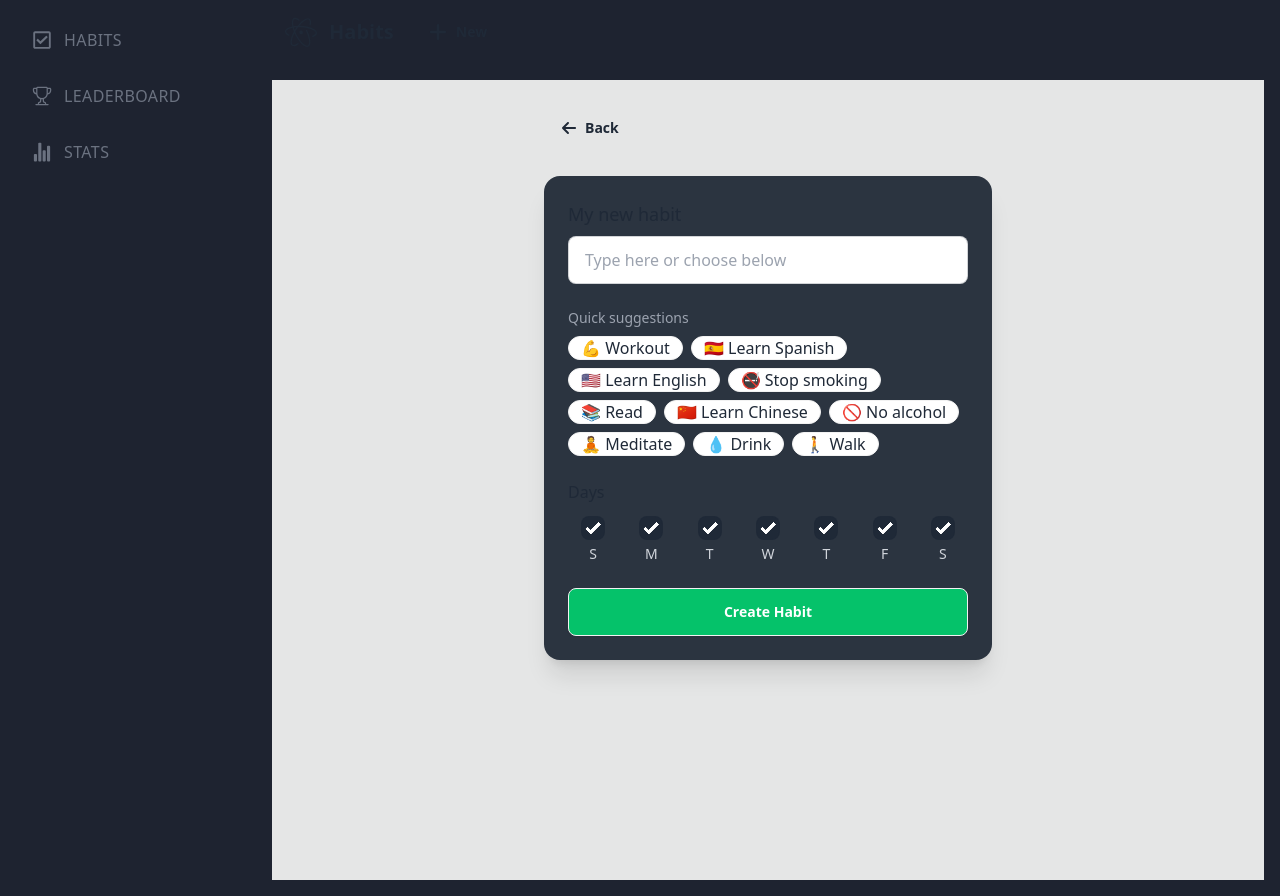
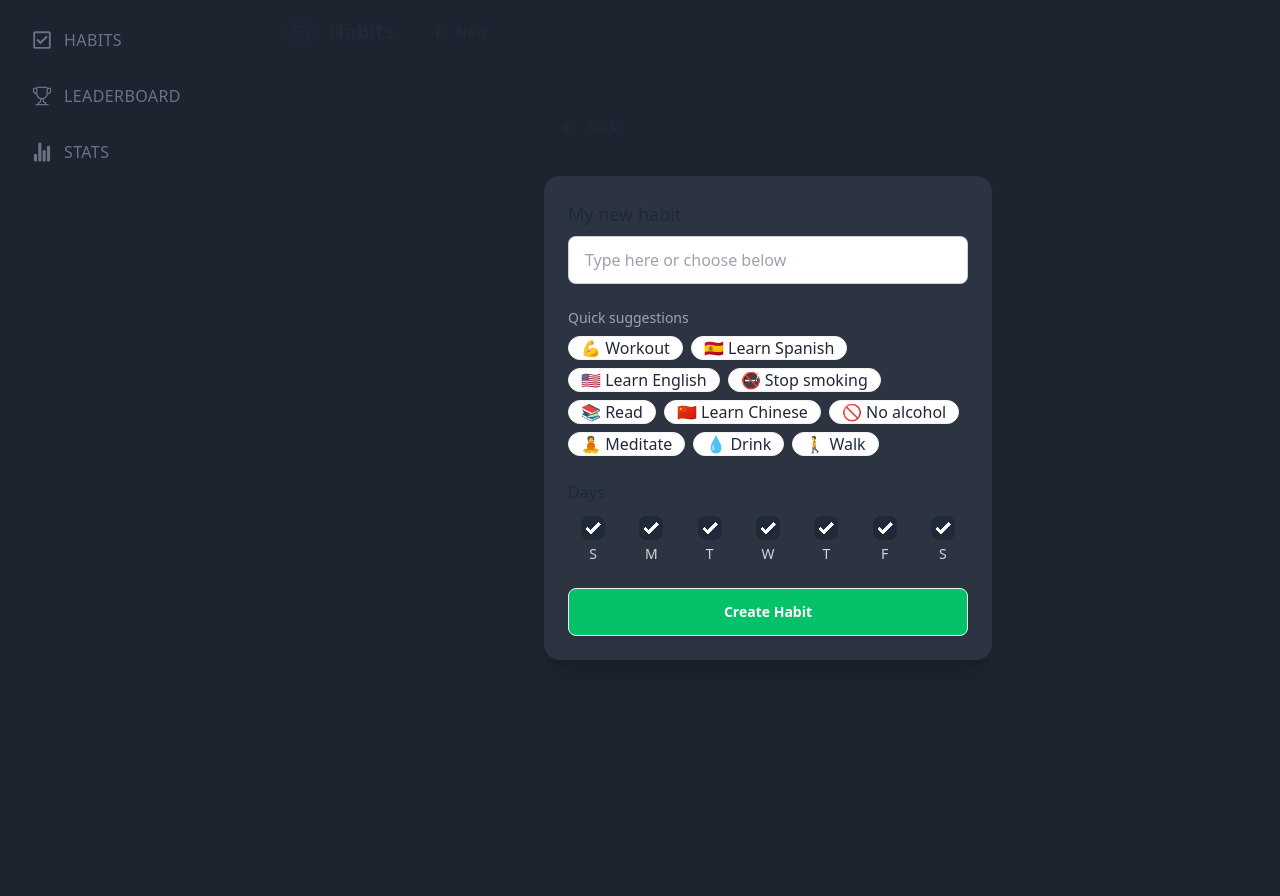
Before and after one commit to Adarsh-Raut/habits-aura, a Next.js app: page /create in a window 1280 px wide. Built offline with nearby package versions, Linux system fonts and the light colour scheme; no server answers.

Commit message:
minor changes

```diff
--- a/app/components/Avatar.tsx
+++ b/app/components/Avatar.tsx
@@ -5,7 +5,7 @@ import { useState } from "react";
 type AvatarProps = {
   src?: string | null;
   name: string;
-  size?: number; // px
+  size?: number;
 };
 
 export default function Avatar({ src, name, size = 32 }: AvatarProps) {
--- a/app/components/CreateHabitForm.tsx
+++ b/app/components/CreateHabitForm.tsx
@@ -110,10 +110,7 @@ export default function CreateHabitForm() {
   };
 
   return (
-    <form
-      onSubmit={handleSubmit}
-      className="min-h-screen bg-base-300 px-3 py-6 sm:p-6"
-    >
+    <form onSubmit={handleSubmit} className="min-h-screen px-3 py-6 sm:p-6">
       <div className="max-w-md mx-auto">
         <Link href="/" className="btn btn-ghost gap-2 mb-4 sm:mb-6 w-fit">
           <FaArrowLeft className="w-4 h-4" />
--- a/app/components/StatsView.tsx
+++ b/app/components/StatsView.tsx
@@ -41,7 +41,6 @@ export default function StatsView() {
 
   return (
     <div className="space-y-6 text-gray-200">
-      {/* ================= SELECT HABIT ================= */}
       <div className="bg-neutral rounded-xl p-4 max-w-xl">
         <label className="block text-sm mb-2 opacity-60">Select Habit</label>
         <select
@@ -59,7 +58,6 @@ export default function StatsView() {
 
       {stats && (
         <>
-          {/* ================= STREAKS ================= */}
           <div className="grid grid-cols-1 md:grid-cols-2 gap-4">
             {/* Current Streak */}
             <div className="bg-neutral rounded-xl p-4">
@@ -82,7 +80,6 @@ export default function StatsView() {
             </div>
           </div>
 
-          {/* ================= HEATMAP ================= */}
           <div className="bg-neutral rounded-xl p-4">
             <h2 className="text-lg font-semibold mb-1">Yearly Consistency</h2>
             <p className="text-sm opacity-60 mb-4">Calendar activity map</p>
--- a/app/layout.tsx
+++ b/app/layout.tsx
@@ -34,20 +34,17 @@ export default function RootLayout({
       >
         <Providers>
           <div className="drawer lg:drawer-open min-h-screen bg-[#1E2330]">
-            {/* IMPORTANT: unchecked by default */}
             <input
               id="sidebar-drawer"
               type="checkbox"
               className="drawer-toggle"
             />
 
-            {/* CONTENT */}
             <div className="drawer-content flex flex-col relative z-0">
               <Navbar />
               <main className="flex-1 overflow-y-auto p-4">{children}</main>
             </div>
 
-            {/* SIDEBAR */}
             <div className="drawer-side">
               <label
                 htmlFor="sidebar-drawer"
```
Also changed, not shown: 1 other file (tests, documents, lock files or other folders).
